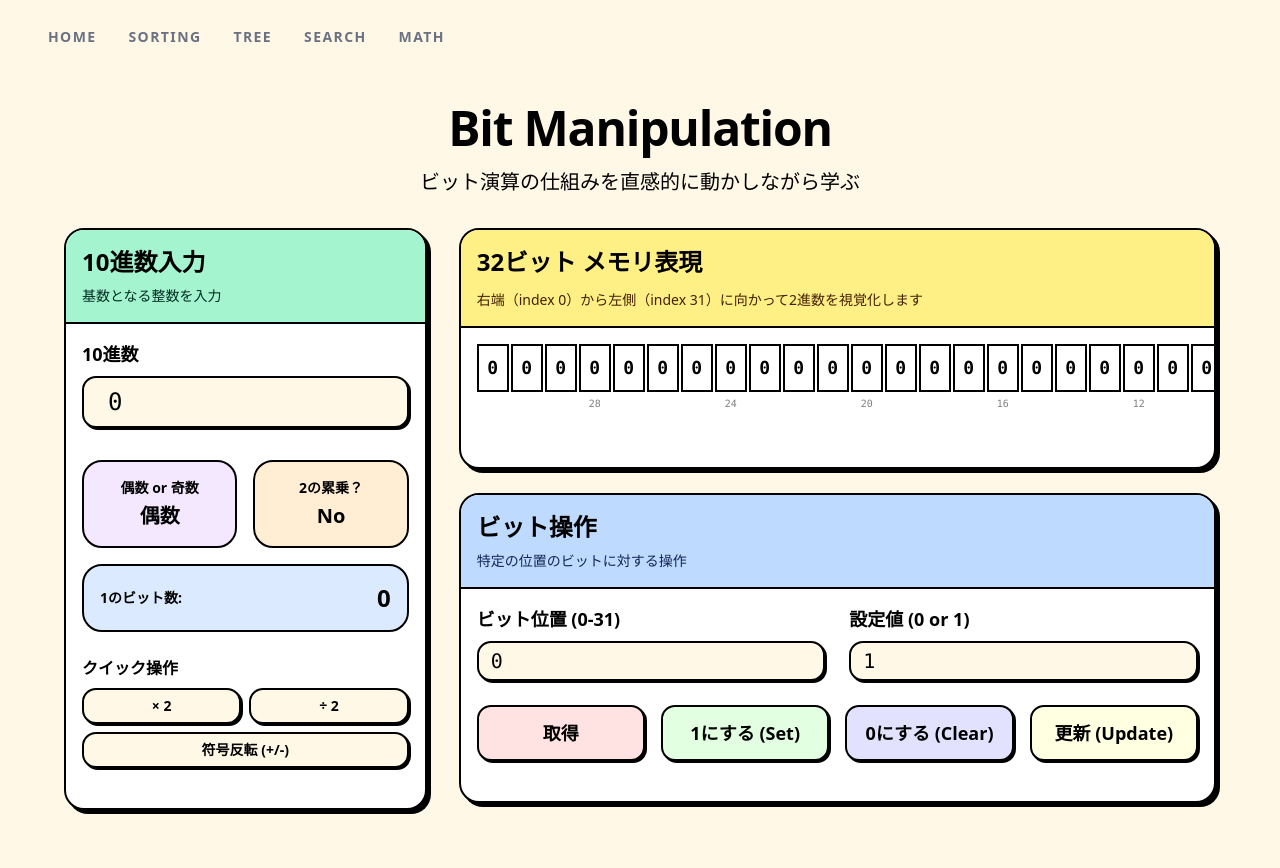
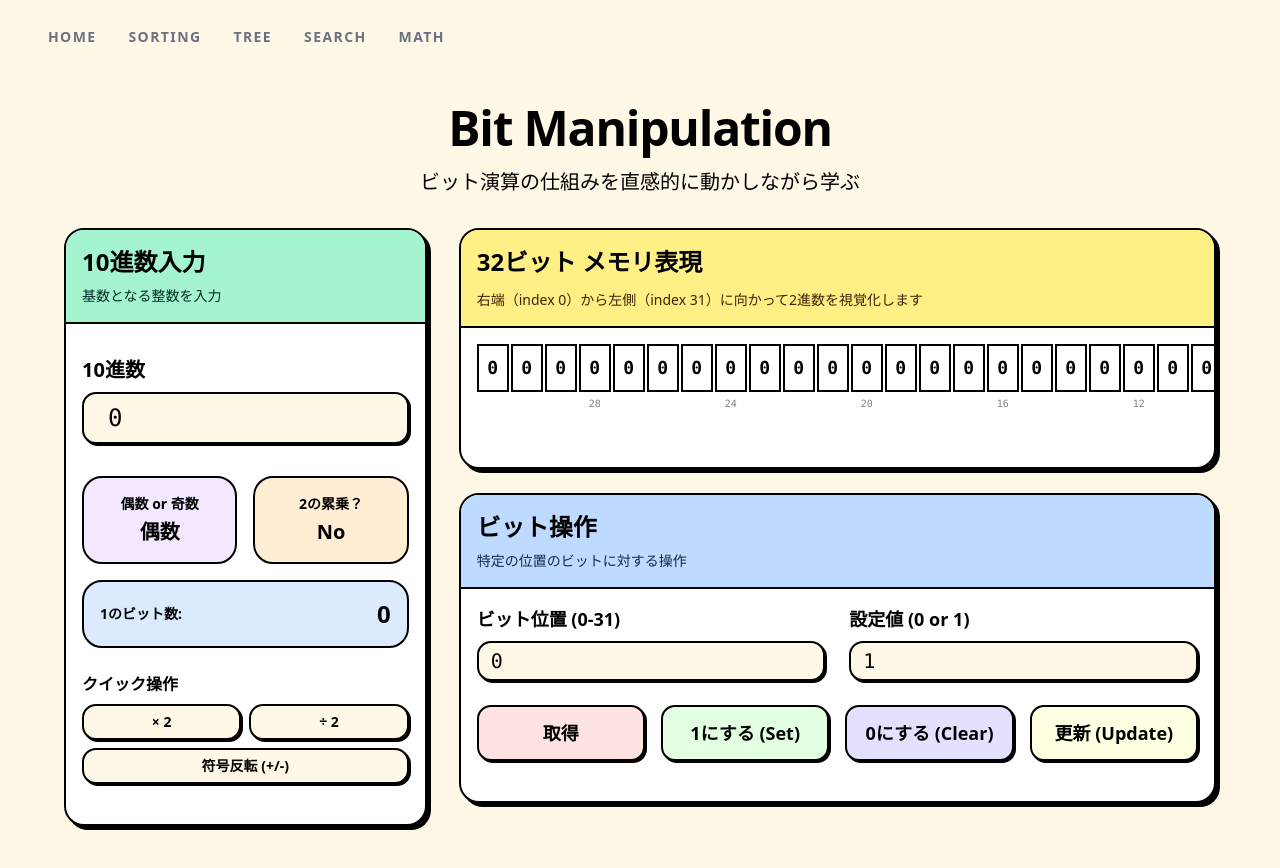
Before and after one commit to ks1590/algorithm-learning-app, a React (Vite) app: page /math/bit-manipulation in a window 1280 px wide. Shown: the top 868 px of the page. Built offline with nearby package versions, Linux system fonts and the light colour scheme.

Commit message:
style: Match padding and font size of '10進数' label to '2進数表現' label

```diff
--- a/src/components/visualization/BitManipulation/InputNumberCard.tsx
+++ b/src/components/visualization/BitManipulation/InputNumberCard.tsx
@@ -34,7 +34,7 @@ export const InputNumberCard: React.FC<InputNumberCardProps> = ({
       </CardHeader>
       <CardContent className="p-4 space-y-4">
         <div className="space-y-2">
-          <Label htmlFor="base-number" className="text-lg font-bold">
+          <Label htmlFor="base-number" className="text-xl font-bold pt-4 block">
             10進数
           </Label>
           <Input
```
